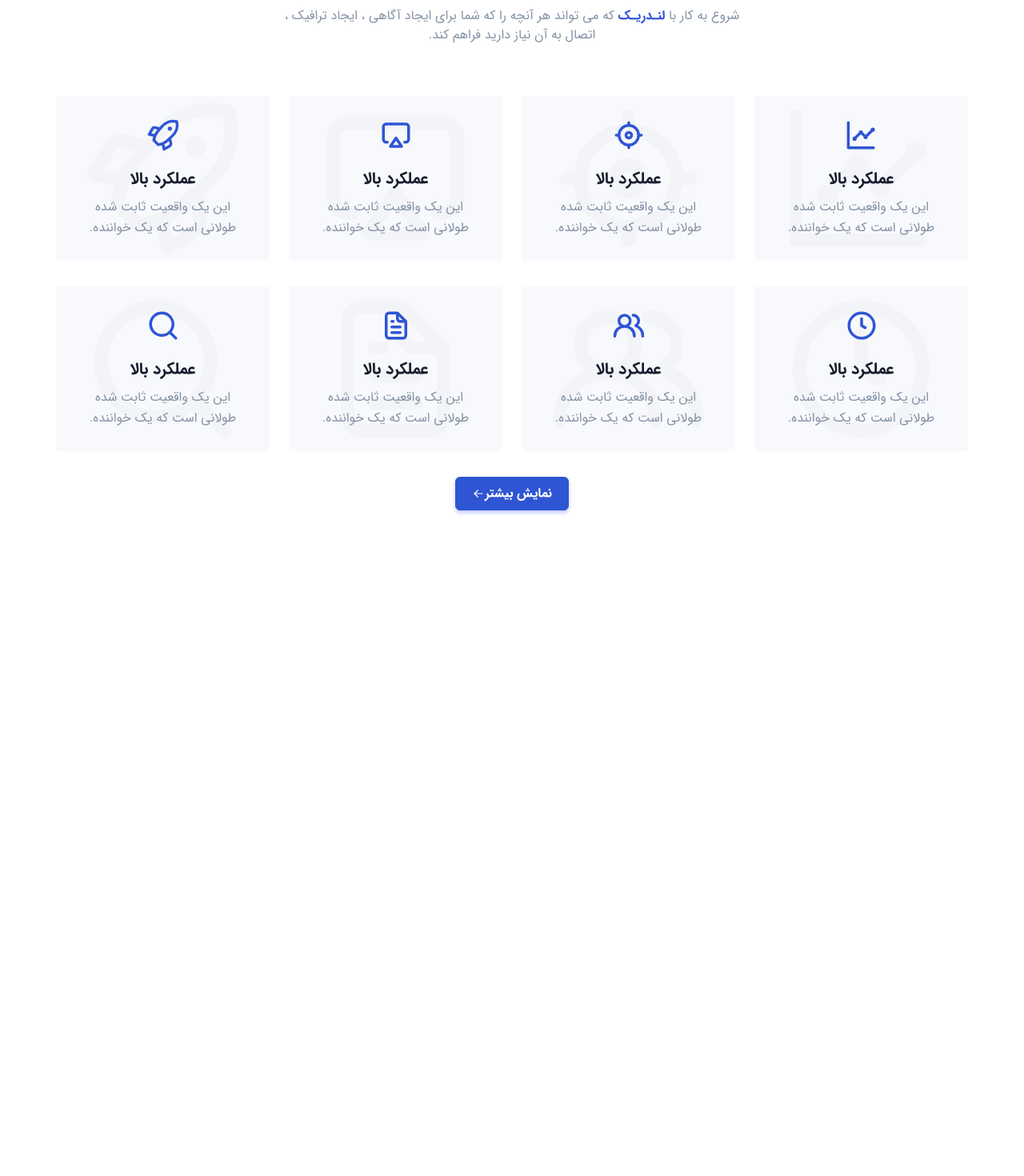
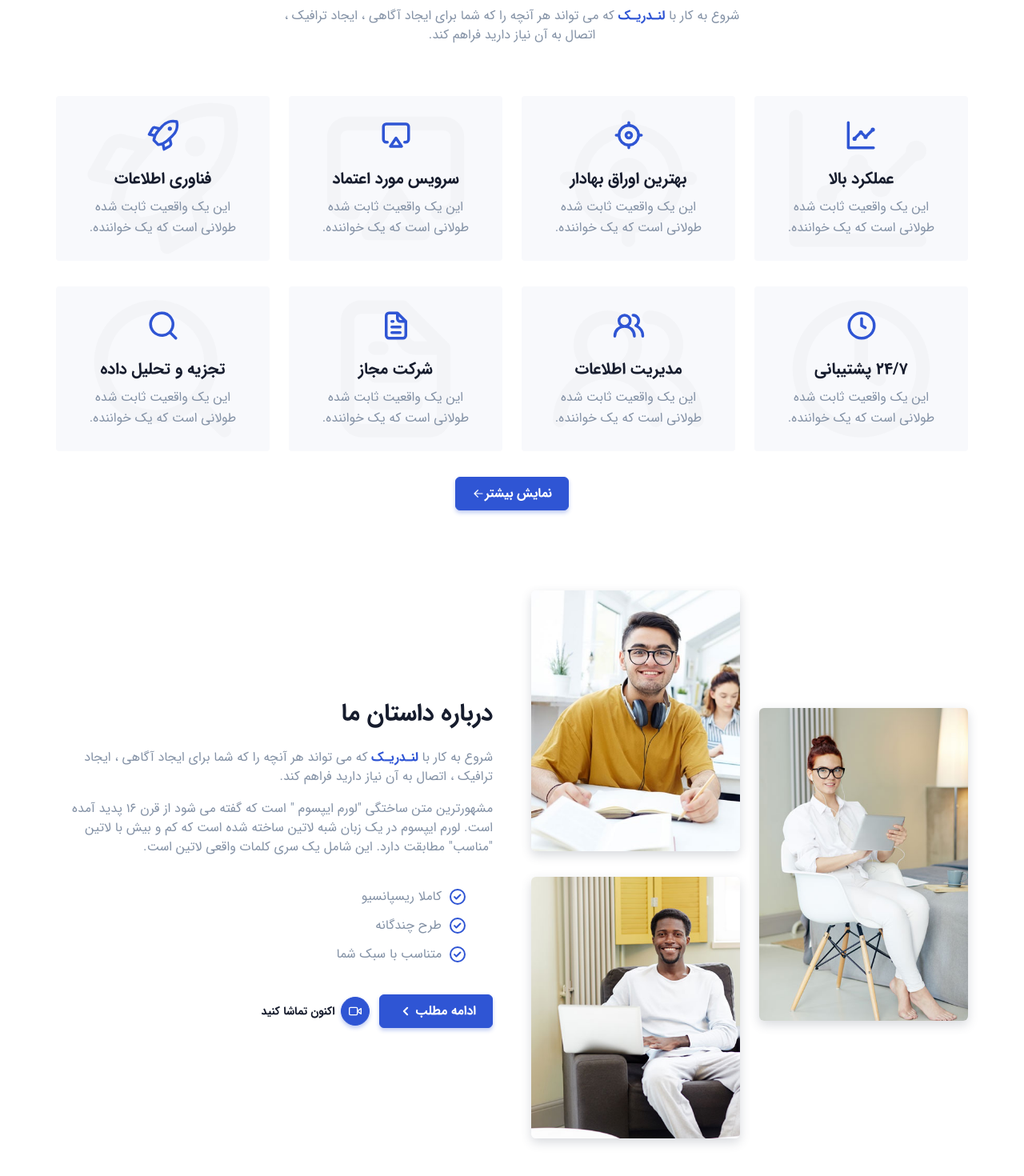
Before and after one commit to HosseinDev-02/landrick, a React (Create React App) app: page / in a window 1280 px wide. Shown: the part 1114-2584 px from the top of the page at 80% size. Before the commit the page ends 1912 px from the top, so only its background shows below. Built offline with nearby package versions, Linux system fonts and the light colour scheme.

Commit message:
codding aboutus component

```diff
--- /dev/null
+++ b/src/Components/Aboutus/Aboutus.jsx
@@ -0,0 +1,102 @@
+export default function Aboutus() {
+    return (
+        <section className='mt-[100px]'>
+            <div className="container">
+                <div className='grid grid-cols-1 md:grid-cols-2 items-center gap-6 lg:gap-12'>
+                    <div className='flex gap-6 items-center'>
+                        <div className='rounded-md overflow-hidden flex shadow-img items-center justify-center group relative'>
+                            <img className='w-full h-full object-cover group-hover:skew-x-[3deg] group-hover:scale-[1.1] transition-all duration-500' src="/images/aboutus/ab01.jpg" alt="Aboutus User Image"/>
+                            <div className='absolute inset-0 w-full h-full bg-sub-title/65 flex flex-col gap-0.5 items-start justify-end pb-6 pr-4 invisible opacity-0 group-hover:visible group-hover:opacity-100 transition-all duration-500'>
+                                <span className='font-IranSansFaNum-Bold text-white text-lg'>توسعه وب</span>
+                                <span className='text-white text-sm'>اطلاعات و نرم افزار</span>
+                            </div>
+                        </div>
+                        <div className='flex flex-col gap-8'>
+                            <div
+                                className='rounded-md overflow-hidden flex shadow-img items-center justify-center group relative'>
+                                <img
+                                    className='w-full h-full object-cover group-hover:skew-x-[3deg] group-hover:scale-[1.1] transition-all duration-500'
+                                    src="/images/aboutus/ab02.jpg" alt="Aboutus User Image"/>
+                                <div
+                                    className='absolute inset-0 w-full h-full bg-sub-title/65 flex flex-col gap-0.5 items-start justify-end pb-6 pr-4 invisible opacity-0 group-hover:visible group-hover:opacity-100 transition-all duration-500'>
+                                    <span className='font-IranSansFaNum-Bold text-white text-lg'>مهندسی مکانیک</span>
+                                    <span className='text-white text-sm'>مهندسی</span>
+                                </div>
+                            </div>
+                            <div
+                                className='rounded-md overflow-hidden flex shadow-img items-center justify-center group relative'>
+                                <img
+                                    className='w-full h-full object-cover group-hover:skew-x-[3deg] group-hover:scale-[1.1] transition-all duration-500'
+                                    src="/images/aboutus/ab03.jpg" alt="Aboutus User Image"/>
+                                <div
+                                    className='absolute inset-0 w-full h-full bg-sub-title/65 flex flex-col gap-0.5 items-start justify-end pb-6 pr-4 invisible opacity-0 group-hover:visible group-hover:opacity-100 transition-all duration-500 text-white'>
+                                    <span className='font-IranSansFaNum-Bold text-lg'>حسابدار خبره</span>
+                                    <span className='text-sm'>C.A.</span>
+                                </div>
+                            </div>
+                        </div>
+                    </div>
+                    <div>
+                        <h2 className='font-IranSansFaNum-Bold text-2xl md:text-3xl text-title mb-6'>
+                            درباره داستان ما
+                        </h2>
+                        <p className='mb-4'>
+                            شروع به کار با <span className='text-primary font-IranSansFaNum-Bold'>لنـدریـک</span> که می
+                            تواند هر آنچه را که شما برای ایجاد آگاهی ، ایجاد ترافیک ، اتصال به آن نیاز دارید فراهم کند.
+                        </p>
+                        <p className='mb-8'>
+                            مشهورترین متن ساختگی "لورم ایپسوم " است که گفته می شود از قرن 16 پدید آمده است. لورم ایپسوم
+                            در یک زبان شبه لاتین ساخته شده است که کم و بیش با لاتین "مناسب" مطابقت دارد. این شامل یک سری
+                            کلمات واقعی لاتین است.
+                        </p>
+                        <ul className='pr-8 mb-4'>
+                            <li className='flex items-center gap-2 py-1.5'>
+                                <span className='text-primary'>
+                                    <svg className='w-6 h-6'>
+                                        <use href='#check-circle'></use>
+                                    </svg>
+                                </span>
+                                <span>کاملا ریسپانسیو</span>
+                            </li>
+                            <li className='flex items-center gap-2 py-1.5'>
+                                <span className='text-primary'>
+                                    <svg className='w-6 h-6'>
+                                        <use href='#check-circle'></use>
+                                    </svg>
+                                </span>
+                                <span>طرح چندگانه</span>
+                            </li>
+                            <li className='flex items-center gap-2 py-1.5'>
+                                <span className='text-primary'>
+                                    <svg className='w-6 h-6'>
+                                        <use href='#check-circle'></use>
+                                    </svg>
+                                </span>
+                                <span>متناسب با سبک شما</span>
+                            </li>
+                        </ul>
+                        <div className='mt-8 flex items-center gap-3'>
+                            <a className='inline-block rounded-md bg-primary text-white px-5 py-2 font-IranSansFaNum-Bold border border-primary shadow-btn align-middle transition-all duration-200 hover:bg-primary-darker hover:border-primary-darker'
+                               href="#">
+                                ادامه مطلب
+                                <svg className='w-6 h-6 align-middle inline rotate-90'>
+                                    <use href='#angle-down'></use>
+                                </svg>
+                            </a>
+                            <div className='flex items-center gap-2'>
+                                <a className='w-9 h-9 bg-primary flex items-center justify-center border border-primary rounded-full text-white shadow-btn transition-all duration-200 hover:bg-primary-darker hover:border-primary-darker' href='#'>
+                                    <svg className='w-4 h-4'>
+                                        <use href='#video'></use>
+                                    </svg>
+                                </a>
+                                <span className='text-sm font-IranSansFaNum-Bold text-title'>
+                                    اکنون تماشا کنید
+                                </span>
+                            </div>
+                        </div>
+                    </div>
+                </div>
+            </div>
+        </section>
+    )
+}
--- a/src/Components/Header/Header.jsx
+++ b/src/Components/Header/Header.jsx
@@ -31,7 +31,7 @@ export default function Header() {
     return (<>
         <Symbols/>
         <header ref={header}
-            className={`fixed left-0 right-0 flex items-center justify-center bg-body lg:bg-transparent shadow-[0_0_3px_rgba(60,72,88,0.15)] ${headerBg && 'lg:!bg-body'}`}>
+            className={`fixed left-0 right-0 flex items-center transition-colors duration-200 z-50 justify-center bg-body lg:bg-transparent shadow-[0_0_3px_rgba(60,72,88,0.15)] ${headerBg && 'lg:!bg-body'}`}>
             <div className="container">
                 <nav className='flex items-center justify-between'>
                     {/*  Header Landrick Logo  */}
--- a/src/Components/Services/Services.jsx
+++ b/src/Components/Services/Services.jsx
@@ -42,7 +42,7 @@ export default function Services() {
                             </svg>
                         </span>
                         <h3 className='text-xl font-IranSansFaNum-Bold text-title mb-2 group-hover:text-white'>
-                            عملکرد بالا
+                            بهترین اوراق بهادار
                         </h3>
                         <p className='group-hover:text-white/50 leading-[26px]'>
                             این یک واقعیت ثابت شده طولانی است که یک خواننده.
@@ -62,7 +62,7 @@ export default function Services() {
                             </svg>
                         </span>
                         <h3 className='text-xl font-IranSansFaNum-Bold text-title mb-2 group-hover:text-white'>
-                            عملکرد بالا
+                            سرویس مورد اعتماد
                         </h3>
                         <p className='group-hover:text-white/50 leading-[26px]'>
                             این یک واقعیت ثابت شده طولانی است که یک خواننده.
@@ -82,7 +82,7 @@ export default function Services() {
                             </svg>
                         </span>
                         <h3 className='text-xl font-IranSansFaNum-Bold text-title mb-2 group-hover:text-white'>
-                            عملکرد بالا
+                            فناوری اطلاعات
                         </h3>
                         <p className='group-hover:text-white/50 leading-[26px]'>
                             این یک واقعیت ثابت شده طولانی است که یک خواننده.
@@ -102,7 +102,7 @@ export default function Services() {
                             </svg>
                         </span>
                         <h3 className='text-xl font-IranSansFaNum-Bold text-title mb-2 group-hover:text-white'>
-                            عملکرد بالا
+                            24/7 پشتیبانی
                         </h3>
                         <p className='group-hover:text-white/50 leading-[26px]'>
                             این یک واقعیت ثابت شده طولانی است که یک خواننده.
@@ -122,7 +122,7 @@ export default function Services() {
                             </svg>
                         </span>
                         <h3 className='text-xl font-IranSansFaNum-Bold text-title mb-2 group-hover:text-white'>
-                            عملکرد بالا
+                            مدیریت اطلاعات
                         </h3>
                         <p className='group-hover:text-white/50 leading-[26px]'>
                             این یک واقعیت ثابت شده طولانی است که یک خواننده.
@@ -142,7 +142,7 @@ export default function Services() {
                             </svg>
                         </span>
                         <h3 className='text-xl font-IranSansFaNum-Bold text-title mb-2 group-hover:text-white'>
-                            عملکرد بالا
+                            شرکت مجاز
                         </h3>
                         <p className='group-hover:text-white/50 leading-[26px]'>
                             این یک واقعیت ثابت شده طولانی است که یک خواننده.
@@ -162,7 +162,7 @@ export default function Services() {
                             </svg>
                         </span>
                         <h3 className='text-xl font-IranSansFaNum-Bold text-title mb-2 group-hover:text-white'>
-                            عملکرد بالا
+                            تجزیه و تحلیل داده
                         </h3>
                         <p className='group-hover:text-white/50 leading-[26px]'>
                             این یک واقعیت ثابت شده طولانی است که یک خواننده.
--- a/src/Pages/Index/Index.jsx
+++ b/src/Pages/Index/Index.jsx
@@ -2,6 +2,7 @@ import Header from "../../Components/Header/Header";
 import Introduction from "../../Components/Introduction/Introduction";
 import Companies from "../../Components/Companies/Companies";
 import Services from "../../Components/Services/Services";
+import Aboutus from "../../Components/Aboutus/Aboutus";
 
 export default function Index() {
     return(
@@ -11,6 +12,7 @@ export default function Index() {
                 <Introduction/>
                 <Companies/>
                 <Services/>
+                <Aboutus/>
             </main>
         </>
     )
--- a/tailwind.config.js
+++ b/tailwind.config.js
@@ -28,7 +28,8 @@ module.exports = {
         '46': '11.25rem',
       },
       boxShadow: {
-        'btn': '0 3px 5px 0 rgba(47, 85, 212, 0.3)'
+        'btn': '0 3px 5px 0 rgba(47, 85, 212, 0.3)',
+        'img': '0 5px 13px rgba(60,72,88,0.2)'
       },
       fontFamily: {
         "IranSansDn": "IranSansDn",
```
Also changed, not shown: src/Symbols/Symbols.jsx (+12 -0 lines).
